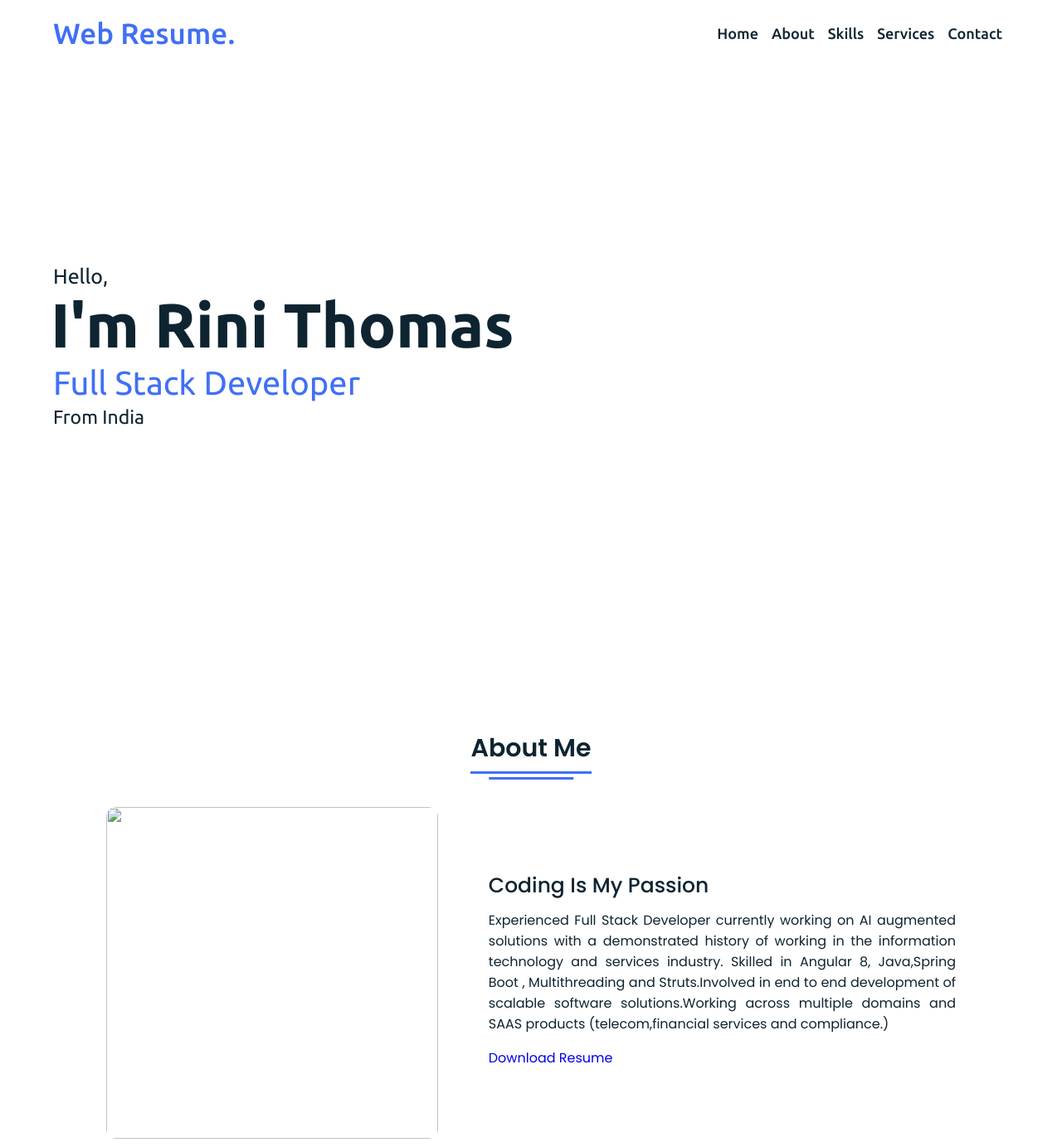
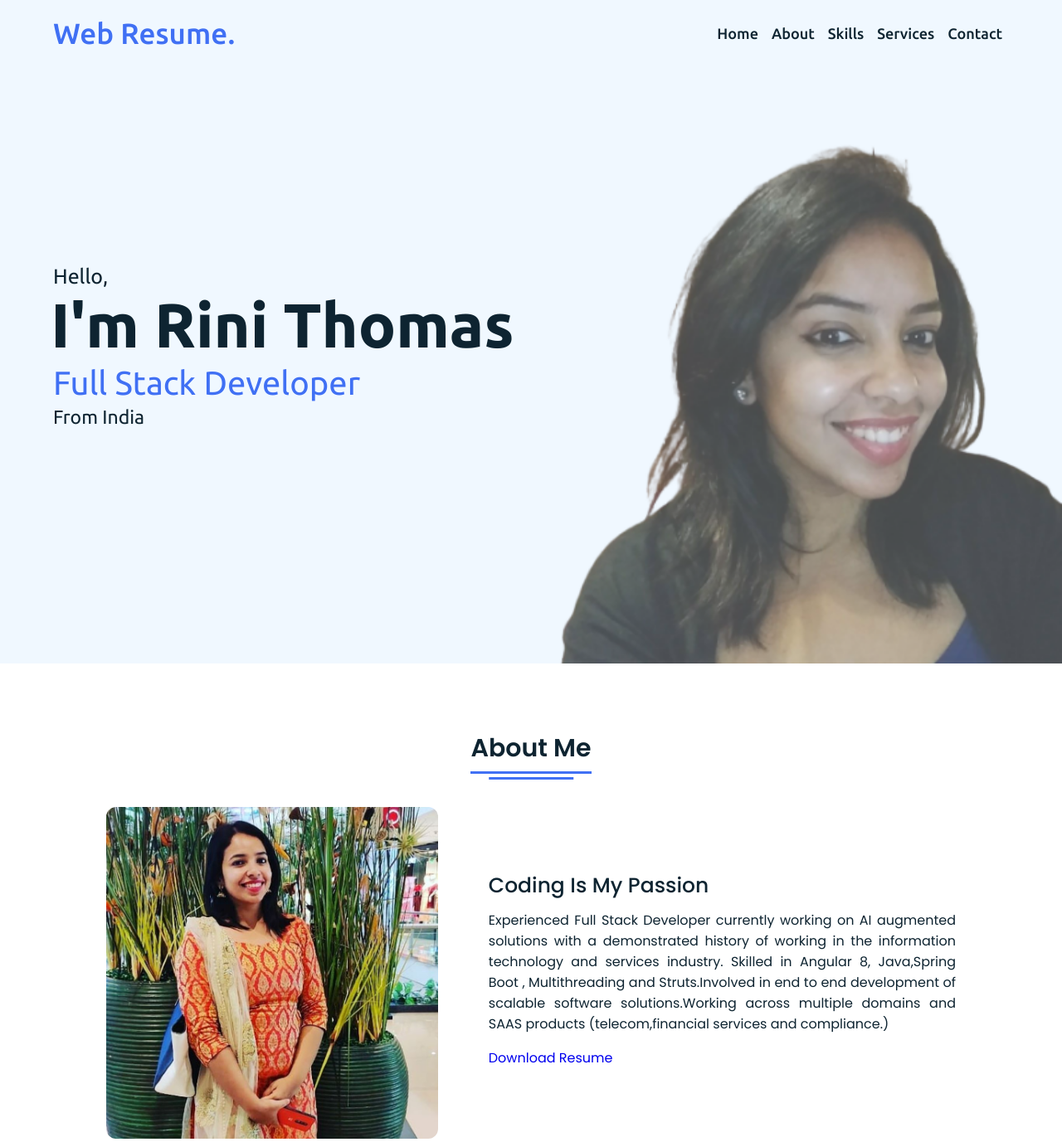
Before and after one commit to rinithomas92/rinithomas92.github.io, a plain HTML site: page index.html in a window 1280 px wide. Shown: the top 1383 px of the page at 83% size. Drawn offline with Linux system fonts and the light colour scheme.

Commit message:
update image path

```diff
--- a/index.html
+++ b/index.html
@@ -55,7 +55,7 @@
       <div class="title"><span>About Me</span></div>
       <div class="about-details">
         <div class="left">
-          <img src="blob/master/Images/about.jpg" alt="">
+          <img src="./Images/about.jpg" alt="">
         </div>
         <div class="right">
           <div class="topic">Coding Is My Passion</div>
@@ -66,7 +66,7 @@
             multiple domains and SAAS products (telecom,financial services and compliance.)</p>
           <div class="button">
             <!-- <button ()>Download CV</button> -->
-            <a href="blob/master/Images/Resume.pdf" download="Download CV">Download Resume</a>
+            <a href="./Images/Resume.pdf" download="Download CV">Download Resume</a>
           </div>
         </div>
       </div>
--- a/style.css
+++ b/style.css
@@ -111,7 +111,7 @@ nav.sticky .menu-btn{
 .home{
   height: 100vh;
   width: 100%;
-  background: url("blob/master/Images/background.png") no-repeat;
+  background: url("./Images/background.png") no-repeat;
   background-size: cover;
   background-position: center;
   background-attachment: fixed;
```
